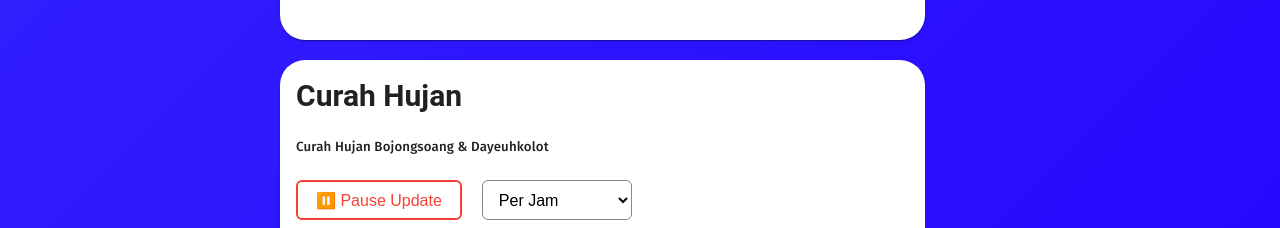
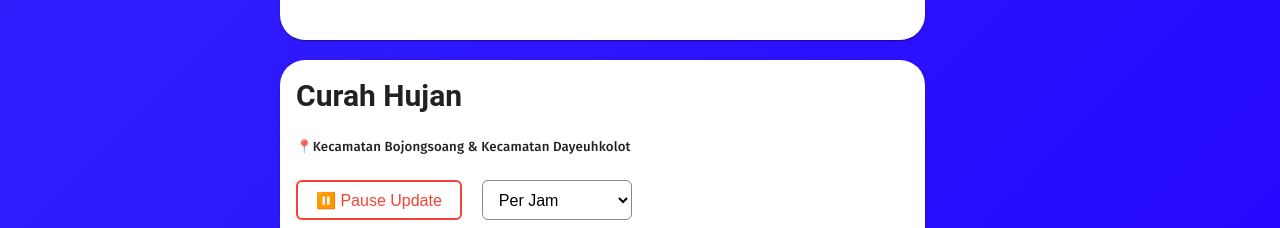
Before and after one commit to LazyCats07/Floody, a React (Create React App) app: page /Home in a window 1280 px wide. Shown: the part 2640-2868 px from the top of the page. Built offline with nearby package versions, Linux system fonts and the light colour scheme; no server answers; the database is empty; sample sign-in values are in the browser's storage.

Commit message:
add update

```diff
--- a/src/components/LineChartCurah.jsx
+++ b/src/components/LineChartCurah.jsx
@@ -175,7 +175,7 @@ const ApexLineChartCurahHujan = () => {
 
   return (
     <div>
-      <h5>Curah Hujan Bojongsoang & Dayeuhkolot</h5>
+      <h5>📍Kecamatan Bojongsoang & Kecamatan Dayeuhkolot</h5>
 
       <div style={{ display: 'flex', alignItems: 'center', gap: '20px', marginBottom: '20px' }}>
         <button
```
